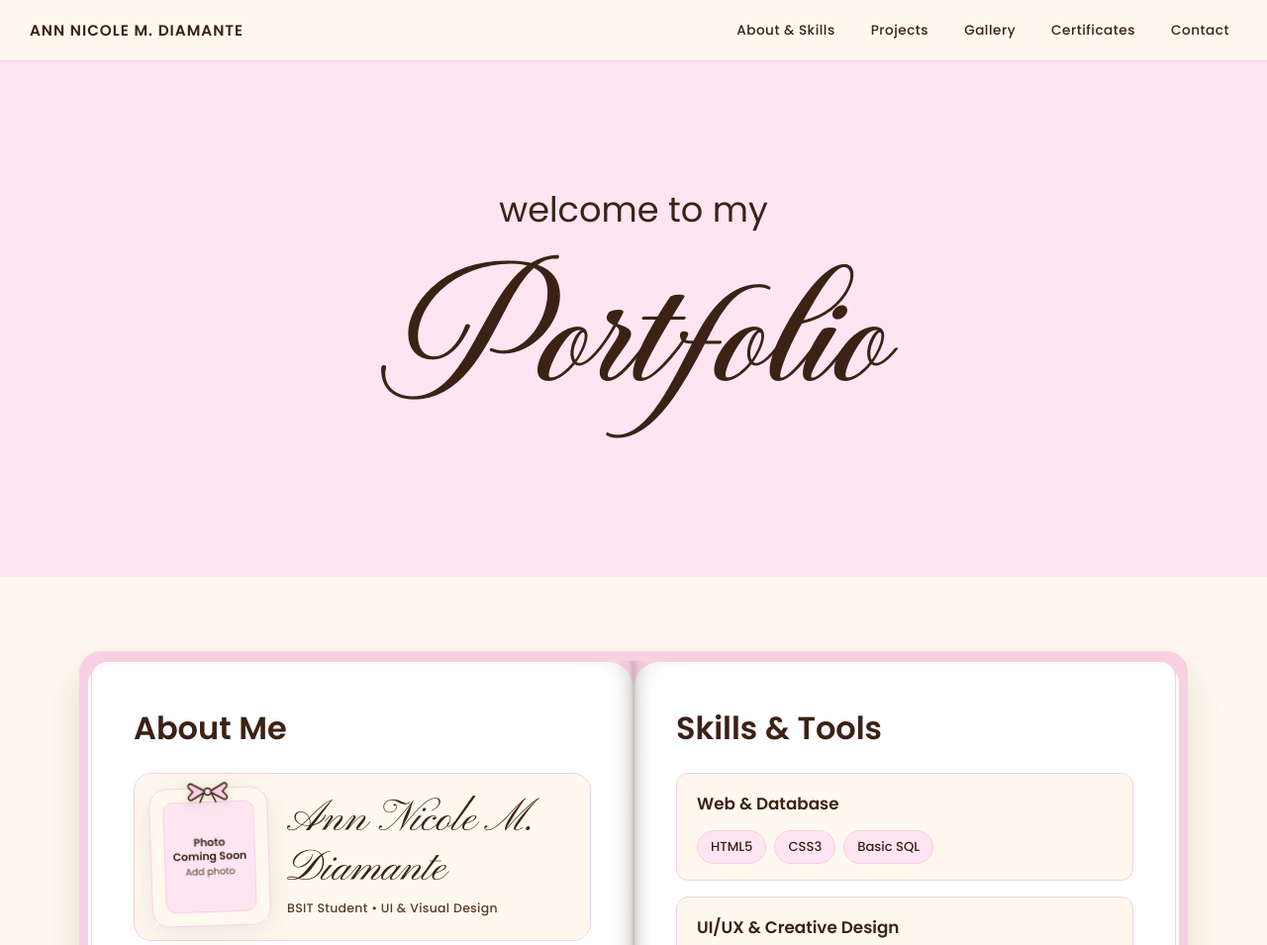
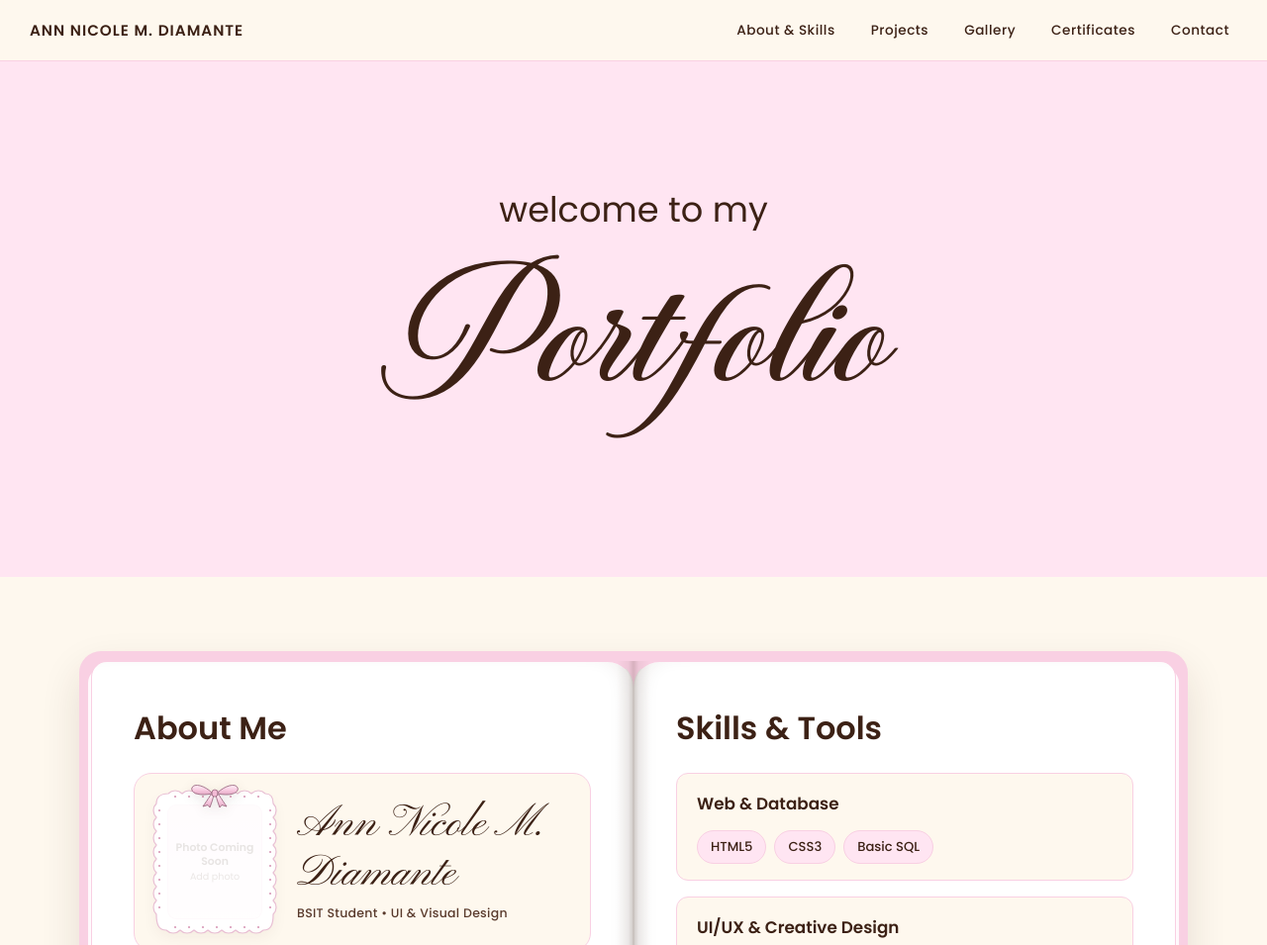
Before and after one commit to aioe-svg/personal-portfolio, a plain HTML site: page index.html in a window 1280 px wide. Shown: the top 955 px of the page at 99% size. Drawn offline with Linux system fonts and the light colour scheme; a web font is replaced by a local one.

Commit message:
feat(about): refine About Me photo frame with seamless lace, soft ribbon bow, and Pinyon Script
- Style a seamless scalloped lace frame and softly shaded ribbon bow around the About Me photo placeholder
- Keep Pinyon Script name styling and existing Creative Gallery folders, modal viewer, and certifications intact

```diff
--- a/index.html
+++ b/index.html
@@ -235,54 +235,49 @@
             position: relative;
             display: flex;
             align-items: center;
-            gap: 22px;
+            gap: 24px;
             background-color: var(--bg-cream);
             border: 1.5px solid var(--rosy-pink);
             border-radius: 18px;
-            padding: 18px 20px;
+            padding: 20px 22px;
             margin-bottom: 20px;
         }
 
         .lace-photo-frame {
             position: relative;
-            width: 112px;
-            height: 132px;
+            width: 118px;
+            height: 138px;
             flex-shrink: 0;
             background-color: #ffffff;
-            padding: 10px;
+            border-radius: 14px;
+            padding: 11px;
             box-sizing: border-box;
-            transform: rotate(-2deg);
-            filter: drop-shadow(0 6px 14px rgba(60, 33, 21, 0.09));
-            transition: transform 0.25s ease;
+            box-shadow: 0 6px 16px rgba(60, 33, 21, 0.06);
+            transition: transform 0.25s ease, box-shadow 0.25s ease;
         }
 
         .lace-photo-frame:hover {
-            transform: rotate(-1deg) translateY(-2px);
-        }
-
-        .lace-photo-frame::before {
-            content: '';
+            transform: translateY(-2px);
+            box-shadow: 0 10px 22px rgba(60, 33, 21, 0.09);
+        }
+
+        .lace-trim-svg {
             position: absolute;
-            inset: -4px;
-            background-color: #ffffff;
-            border: 1.5px solid var(--rosy-pink);
-            border-radius: 18px;
-            background-image:
-                radial-gradient(circle at 50% 0, transparent 4px, var(--bg-cream) 4.5px),
-                radial-gradient(circle at 50% 100%, transparent 4px, var(--bg-cream) 4.5px);
-            background-size: 12px 100%;
-            background-repeat: repeat-x;
-            z-index: 0;
+            inset: -6px;
+            width: calc(100% + 12px);
+            height: calc(100% + 12px);
+            pointer-events: none;
+            z-index: 2;
         }
 
         .lace-ribbon-bow {
             position: absolute;
-            top: -12px;
+            top: -15px;
             left: 50%;
             transform: translateX(-50%);
             z-index: 3;
             pointer-events: none;
-            filter: drop-shadow(0 3px 5px rgba(60, 33, 21, 0.14));
+            filter: drop-shadow(0 3px 6px rgba(60, 33, 21, 0.12));
         }
 
         .profile-photo-placeholder {
@@ -290,9 +285,9 @@
             z-index: 1;
             width: 100%;
             height: 100%;
-            background-color: var(--blush-pink);
-            border: 1px solid var(--rosy-pink);
-            border-radius: 10px;
+            background: linear-gradient(180deg, var(--blush-pink) 0%, #fff4fa 100%);
+            border: 1px solid rgba(249, 208, 227, 0.9);
+            border-radius: 9px;
             display: flex;
             flex-direction: column;
             align-items: center;
@@ -1213,12 +1208,53 @@
 
                         <div class="about-profile-row">
                             <div class="lace-photo-frame">
+                                <svg class="lace-trim-svg" viewBox="0 0 130 150" fill="none" aria-hidden="true">
+                                    <path d="M18 6 C22 2, 28 2, 32 6 C36 2, 42 2, 46 6 C50 2, 56 2, 60 6 C64 2, 70 2, 74 6 C78 2, 84 2, 88 6 C92 2, 98 2, 102 6 C106 2, 112 2, 116 6 C122 6, 124 10, 124 16 C128 20, 128 26, 124 30 C128 34, 128 40, 124 44 C128 48, 128 54, 124 58 C128 62, 128 68, 124 72 C128 76, 128 82, 124 86 C128 90, 128 96, 124 100 C128 104, 128 110, 124 114 C128 118, 128 124, 124 128 C124 138, 122 144, 114 144 C110 148, 104 148, 100 144 C96 148, 90 148, 86 144 C82 148, 76 148, 72 144 C68 148, 62 148, 58 144 C54 148, 48 148, 44 144 C40 148, 34 148, 30 144 C26 148, 20 148, 16 144 C8 144, 6 138, 6 128 C2 124, 2 118, 6 114 C2 110, 2 104, 6 100 C2 96, 2 90, 6 86 C2 82, 2 76, 6 72 C2 68, 2 62, 6 58 C2 54, 2 48, 6 44 C2 40, 2 34, 6 30 C2 26, 2 20, 6 16 C6 10, 10 6, 18 6 Z" fill="#ffffff" fill-opacity="0.88" stroke="#e9bfd4" stroke-width="1.2"/>
+                                    <circle cx="25" cy="9" r="1.1" fill="#d99ab8"/>
+                                    <circle cx="39" cy="9" r="1.1" fill="#d99ab8"/>
+                                    <circle cx="53" cy="9" r="1.1" fill="#d99ab8"/>
+                                    <circle cx="67" cy="9" r="1.1" fill="#d99ab8"/>
+                                    <circle cx="81" cy="9" r="1.1" fill="#d99ab8"/>
+                                    <circle cx="95" cy="9" r="1.1" fill="#d99ab8"/>
+                                    <circle cx="109" cy="9" r="1.1" fill="#d99ab8"/>
+                                    <circle cx="25" cy="141" r="1.1" fill="#d99ab8"/>
+                                    <circle cx="39" cy="141" r="1.1" fill="#d99ab8"/>
+                                    <circle cx="53" cy="141" r="1.1" fill="#d99ab8"/>
+                                    <circle cx="67" cy="141" r="1.1" fill="#d99ab8"/>
+                                    <circle cx="81" cy="141" r="1.1" fill="#d99ab8"/>
+                                    <circle cx="95" cy="141" r="1.1" fill="#d99ab8"/>
+                                    <circle cx="109" cy="141" r="1.1" fill="#d99ab8"/>
+                                    <circle cx="9" cy="23" r="1.1" fill="#d99ab8"/>
+                                    <circle cx="9" cy="37" r="1.1" fill="#d99ab8"/>
+                                    <circle cx="9" cy="51" r="1.1" fill="#d99ab8"/>
+                                    <circle cx="9" cy="65" r="1.1" fill="#d99ab8"/>
+                                    <circle cx="9" cy="79" r="1.1" fill="#d99ab8"/>
+                                    <circle cx="9" cy="93" r="1.1" fill="#d99ab8"/>
+                                    <circle cx="9" cy="107" r="1.1" fill="#d99ab8"/>
+                                    <circle cx="9" cy="121" r="1.1" fill="#d99ab8"/>
+                                    <circle cx="121" cy="23" r="1.1" fill="#d99ab8"/>
+                                    <circle cx="121" cy="37" r="1.1" fill="#d99ab8"/>
+                                    <circle cx="121" cy="51" r="1.1" fill="#d99ab8"/>
+                                    <circle cx="121" cy="65" r="1.1" fill="#d99ab8"/>
+                                    <circle cx="121" cy="79" r="1.1" fill="#d99ab8"/>
+                                    <circle cx="121" cy="93" r="1.1" fill="#d99ab8"/>
+                                    <circle cx="121" cy="107" r="1.1" fill="#d99ab8"/>
+                                    <circle cx="121" cy="121" r="1.1" fill="#d99ab8"/>
+                                </svg>
                                 <span class="lace-ribbon-bow" aria-hidden="true">
-                                    <svg width="46" height="24" viewBox="0 0 46 24" fill="none">
-                                        <path d="M21 12L7 4C4.8 2.8 2.5 5.2 3.8 7.5L8 12L3.8 16.5C2.5 18.8 4.8 21.2 7 20L21 12Z" fill="#f9d0e3" stroke="#3c2115" stroke-width="1.5" stroke-linejoin="round"/>
-                                        <path d="M25 12L39 4C41.2 2.8 43.5 5.2 42.2 7.5L38 12L42.2 16.5C43.5 18.8 41.2 21.2 39 20L25 12Z" fill="#f9d0e3" stroke="#3c2115" stroke-width="1.5" stroke-linejoin="round"/>
-                                        <path d="M19 14L15 22.5M27 14L31 22.5" stroke="#3c2115" stroke-width="1.5" stroke-linecap="round"/>
-                                        <circle cx="23" cy="12" r="3.4" fill="#ffe5f2" stroke="#3c2115" stroke-width="1.5"/>
+                                    <svg width="56" height="30" viewBox="0 0 56 30" fill="none">
+                                        <defs>
+                                            <linearGradient id="softRibbonGrad" x1="0" y1="0" x2="0" y2="1">
+                                                <stop offset="0%" stop-color="#fff0f7"/>
+                                                <stop offset="55%" stop-color="#f7c8df"/>
+                                                <stop offset="100%" stop-color="#e3a8c4"/>
+                                            </linearGradient>
+                                        </defs>
+                                        <path d="M25 14 C18 7, 7 4, 5 9 C3 14, 12 18, 25 15 Z" fill="url(#softRibbonGrad)" stroke="#9e6d84" stroke-width="0.9" stroke-linejoin="round"/>
+                                        <path d="M31 14 C38 7, 49 4, 51 9 C53 14, 44 18, 31 15 Z" fill="url(#softRibbonGrad)" stroke="#9e6d84" stroke-width="0.9" stroke-linejoin="round"/>
+                                        <path d="M24 16 C21 21, 18 25, 16 28 L21 26.5 L23 29 C24.5 25, 26 21, 27 16 Z" fill="url(#softRibbonGrad)" stroke="#9e6d84" stroke-width="0.9" stroke-linejoin="round"/>
+                                        <path d="M32 16 C35 21, 38 25, 40 28 L35 26.5 L33 29 C31.5 25, 30 21, 29 16 Z" fill="url(#softRibbonGrad)" stroke="#9e6d84" stroke-width="0.9" stroke-linejoin="round"/>
+                                        <rect x="25.2" y="11.2" width="5.6" height="6.8" rx="2.4" fill="#f3bad5" stroke="#9e6d84" stroke-width="0.9"/>
                                     </svg>
                                 </span>
                                 <div class="profile-photo-placeholder">
```
